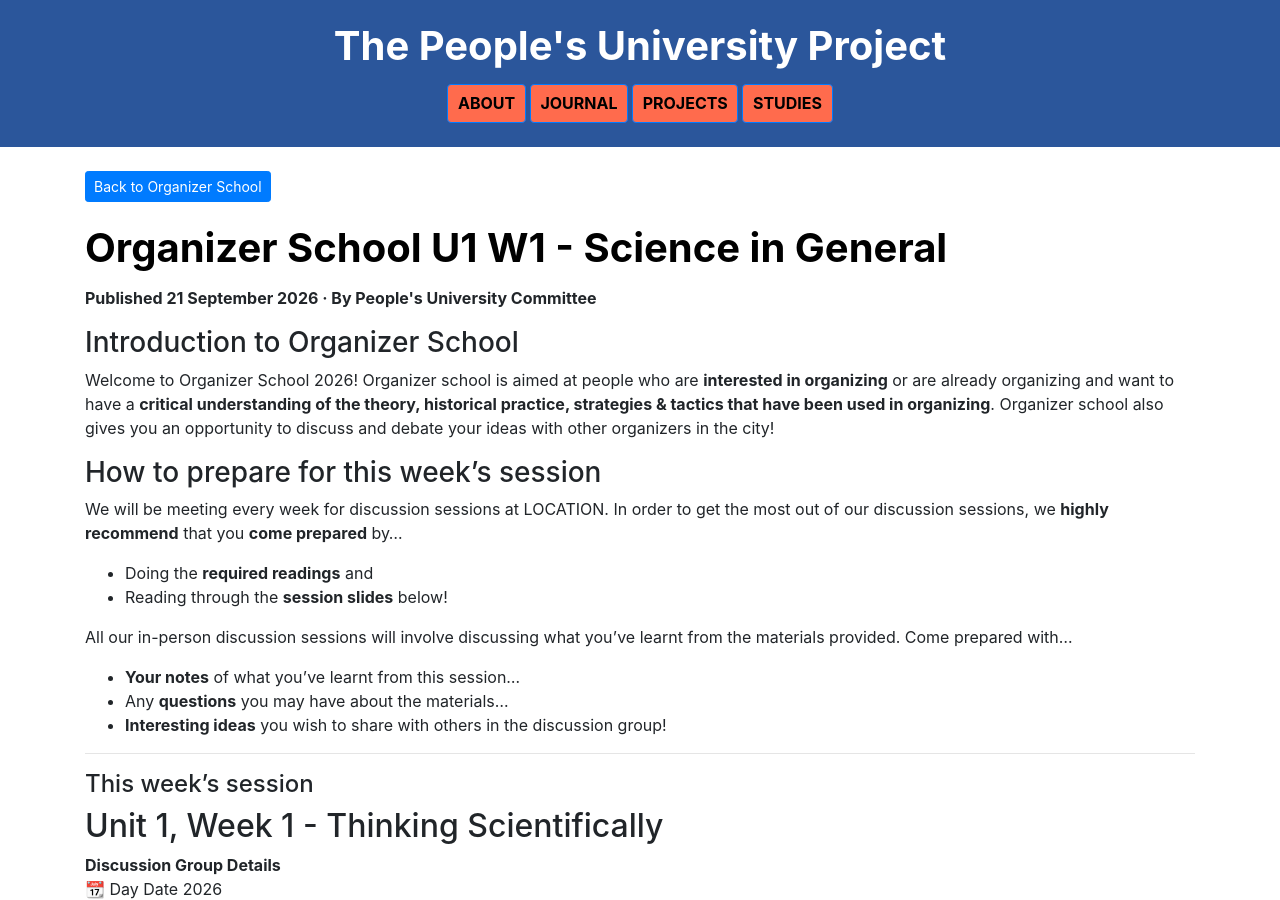
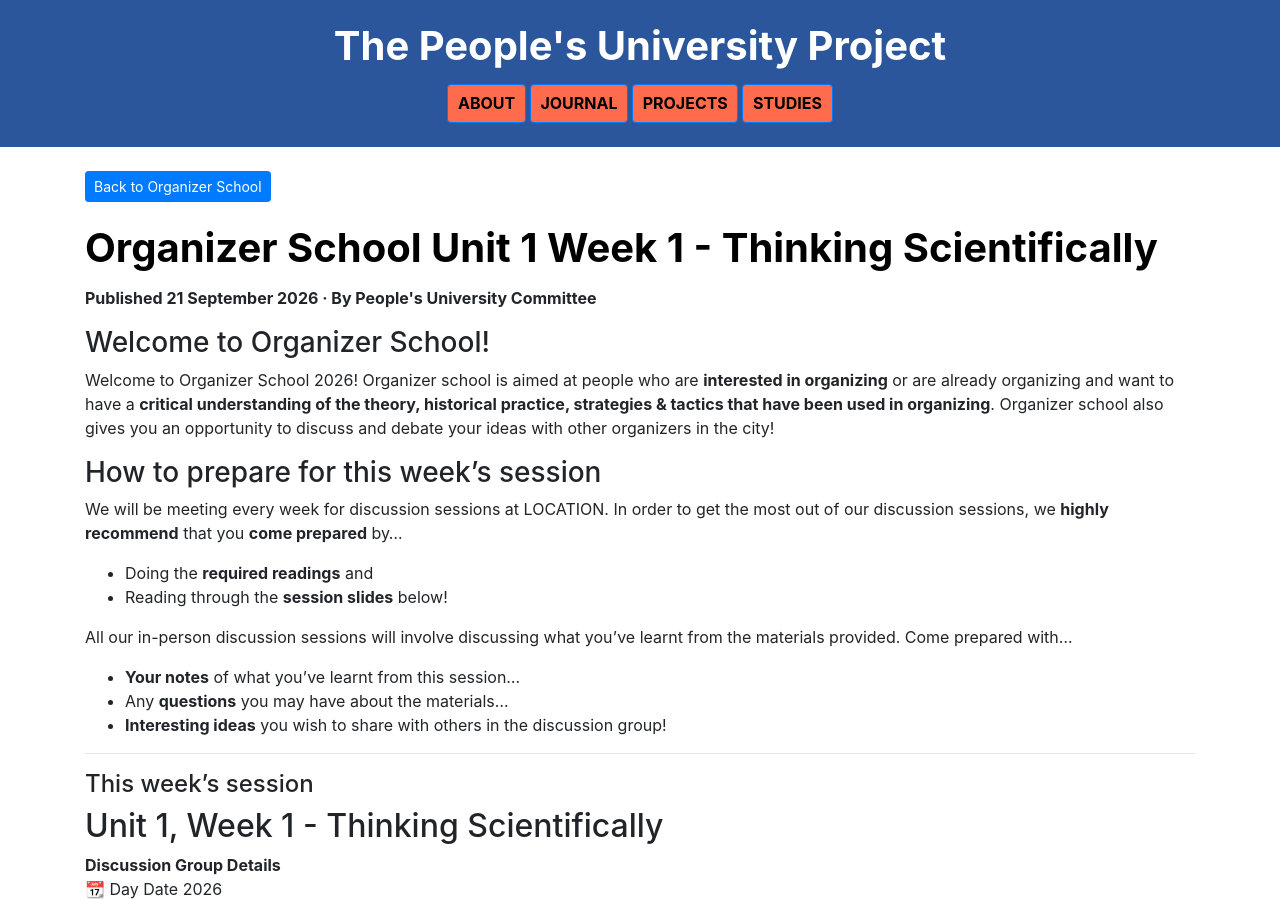
Before and after one commit to Peoples-University/website, a Jekyll site: the page built from _orgschool26/OS_W1.md, in a window 1280 px wide and 900 px high. Built offline with Jekyll 4.4.1, drawn with Linux system fonts in a browser that asks for light colours.

Commit message:
Trying out Org School

```diff
--- a/_orgschool26/OS_W1.md
+++ b/_orgschool26/OS_W1.md
@@ -1,5 +1,5 @@
 ---
-title: Organizer School U1 W1 - Science in General
+title: Organizer School Unit 1 Week 1 - Thinking Scientifically
 date: 2026-09-21
 author: People's University Committee
 image: /website/assets/images/organizerschool.png
@@ -7,7 +7,7 @@ summary: "In this session, we’ll explore the meaning of science and discuss wh
 layout: default
 ---
 
-### Introduction to Organizer School
+### Welcome to Organizer School!
 Welcome to Organizer School 2026! Organizer school is aimed at people who are **interested in organizing** or are already organizing and want to have a **critical understanding of the theory, historical practice, strategies & tactics that have been used in organizing**. Organizer school also gives you an opportunity to discuss and debate your ideas with other organizers in the city!
 
 ### How to prepare for this week's session
```
